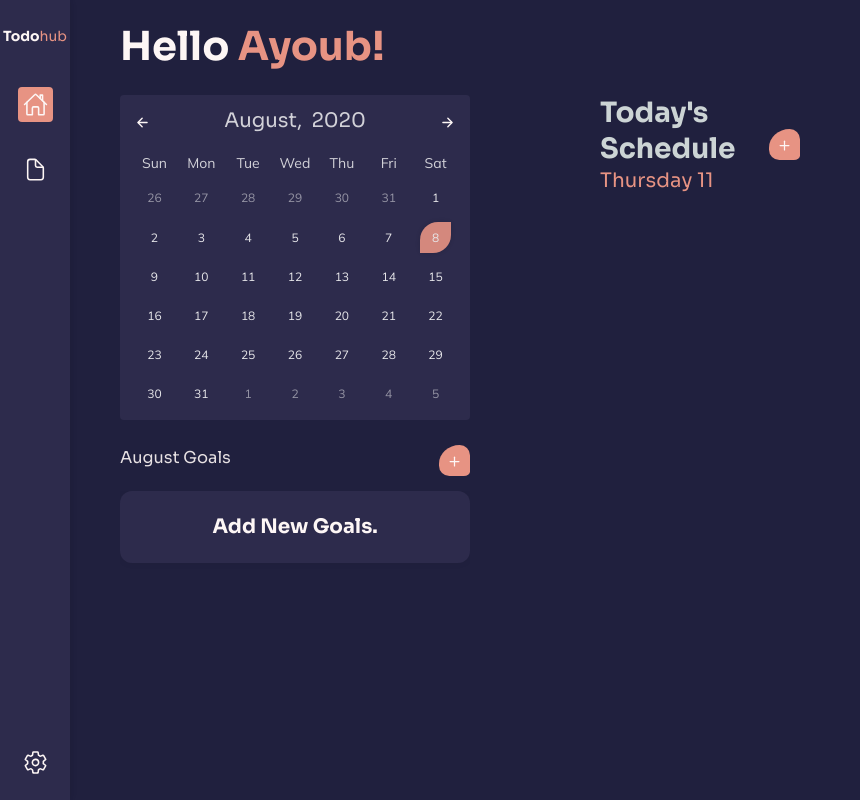
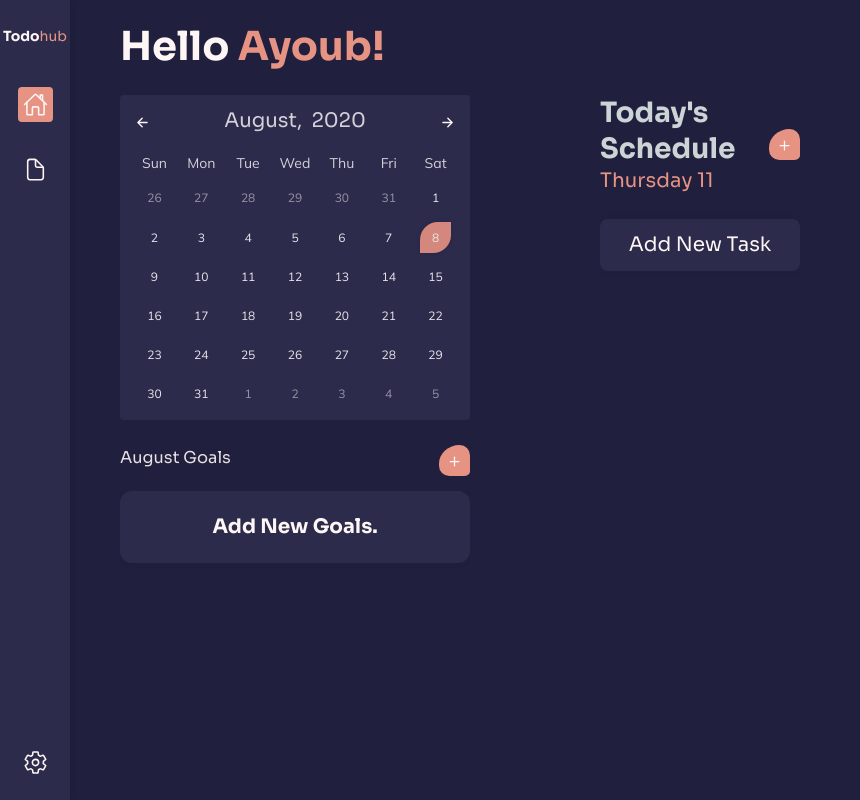
Before and after one commit to ProxN/Todohub, a React (Create React App) app: page / in a window 1280 px wide. Shown: the whole page, without its empty margins (0-860 px from the left). Built offline with nearby package versions, Linux system fonts and the light colour scheme.

Commit message:
Fix calendar date on add task

```diff
--- a/src/helpers/helpersFunc.ts
+++ b/src/helpers/helpersFunc.ts
@@ -1,5 +1,5 @@
 import dayjs from 'dayjs';
-import { IGoal } from '../store/types';
+import { IGoal, ITask } from '../store/types';
 
 const getCurrentMonthGoals = (goals: IGoal[], date: string): IGoal[] => {
   const month = dayjs(date).month();
@@ -15,4 +15,13 @@ const getCurrentMonthGoals = (goals: IGoal[], date: string): IGoal[] => {
   return results;
 };
 
-export { getCurrentMonthGoals };
+const getCurrentTasks = (tasks: ITask[], date: string): ITask[] => {
+  const results: ITask[] = [];
+
+  tasks.forEach((el) => {
+    if (el.date === date) results.push(el);
+  });
+
+  return results;
+};
+export { getCurrentMonthGoals, getCurrentTasks };
--- a/src/hooks/useCalendar.ts
+++ b/src/hooks/useCalendar.ts
@@ -29,6 +29,7 @@ const useCalendar = (): IUseCalendar => {
 
   useEffect(() => {
     dispatch(setDate(date.format('MM-DD-YYYY')));
+    dispatch(setSelectedDate(date.format('MM-DD-YYYY')));
   }, [dispatch]);
 
   const calendar = getCalendar(calendarDate);
@@ -57,7 +58,10 @@ const useCalendar = (): IUseCalendar => {
       dispatch(setSelectedDate(prevSelected));
       setDateKey(`p${day}-${month + -1}-${year}`);
     } else if (type === 'curr') {
-      dispatch(setSelectedDate(calendarDate));
+      const currDate = dayjs(calendarDate)
+        .set('date', day)
+        .format('MM-DD-YYYY');
+      dispatch(setSelectedDate(currDate));
 
       setDateKey(`c${day}-${month}-${year}`);
     } else if (type === 'next') {
--- a/src/pages/Home/components/AddTask/AddTask.tsx
+++ b/src/pages/Home/components/AddTask/AddTask.tsx
@@ -38,7 +38,7 @@ const AddTask: React.FC<Props> = ({ onClose }) => {
       dispatch(
         addTask({
           id: Date.now(),
-          date: state.calendarDate,
+          date: state.selectedDate,
           checked: false,
           ...values,
         })
--- a/src/pages/Home/components/Tasks/Tasks.styles.ts
+++ b/src/pages/Home/components/Tasks/Tasks.styles.ts
@@ -41,3 +41,19 @@ export const TasksList = styled.div`
   max-height: 100%;
   overflow-y: auto;
 `;
+
+export const Emptytasks = styled.div`
+  ${({ theme }) => css`
+    background: ${theme.colors.primary.mid};
+    font-size: ${theme.fontSizes.medium};
+    font-family: ${theme.fonts.secondary};
+  `};
+  border-radius: 8px;
+  padding: 10px 15px;
+  display: flex;
+  align-items: center;
+  justify-content: center;
+  cursor: pointer;
+  box-shadow: 0 0 10px -2px rgba(0, 0, 0, 0.1);
+  margin: 10px 0;
+`;
--- a/src/pages/Home/components/Tasks/Tasks.tsx
+++ b/src/pages/Home/components/Tasks/Tasks.tsx
@@ -9,9 +9,11 @@ import {
   TaskSubHeading,
   AddTaskButton,
   TasksList,
+  Emptytasks,
 } from './Tasks.styles';
 import useFormToggle from '../../../../hooks/useFormToggle';
 import AddTask from '../AddTask/AddTask';
+import { getCurrentTasks } from '../../../../helpers/helpersFunc';
 
 const Tasks: React.FC = () => {
   const { state } = useContext(Context);
@@ -30,8 +32,13 @@ const Tasks: React.FC = () => {
           </AddTaskButton>
         </TasksHeader>
         <TasksList>
-          {state.tasks.length > 0 &&
-            state.tasks.map((el) => <Task data={el} />)}
+          {state.tasks.length > 0 ? (
+            getCurrentTasks(state.tasks, state.selectedDate).map((el) => (
+              <Task data={el} />
+            ))
+          ) : (
+            <Emptytasks>Add New Task</Emptytasks>
+          )}
         </TasksList>
       </TasksContainer>
       {(isOpen || state.selectedTask) && <AddTask onClose={handleClose} />}
```
